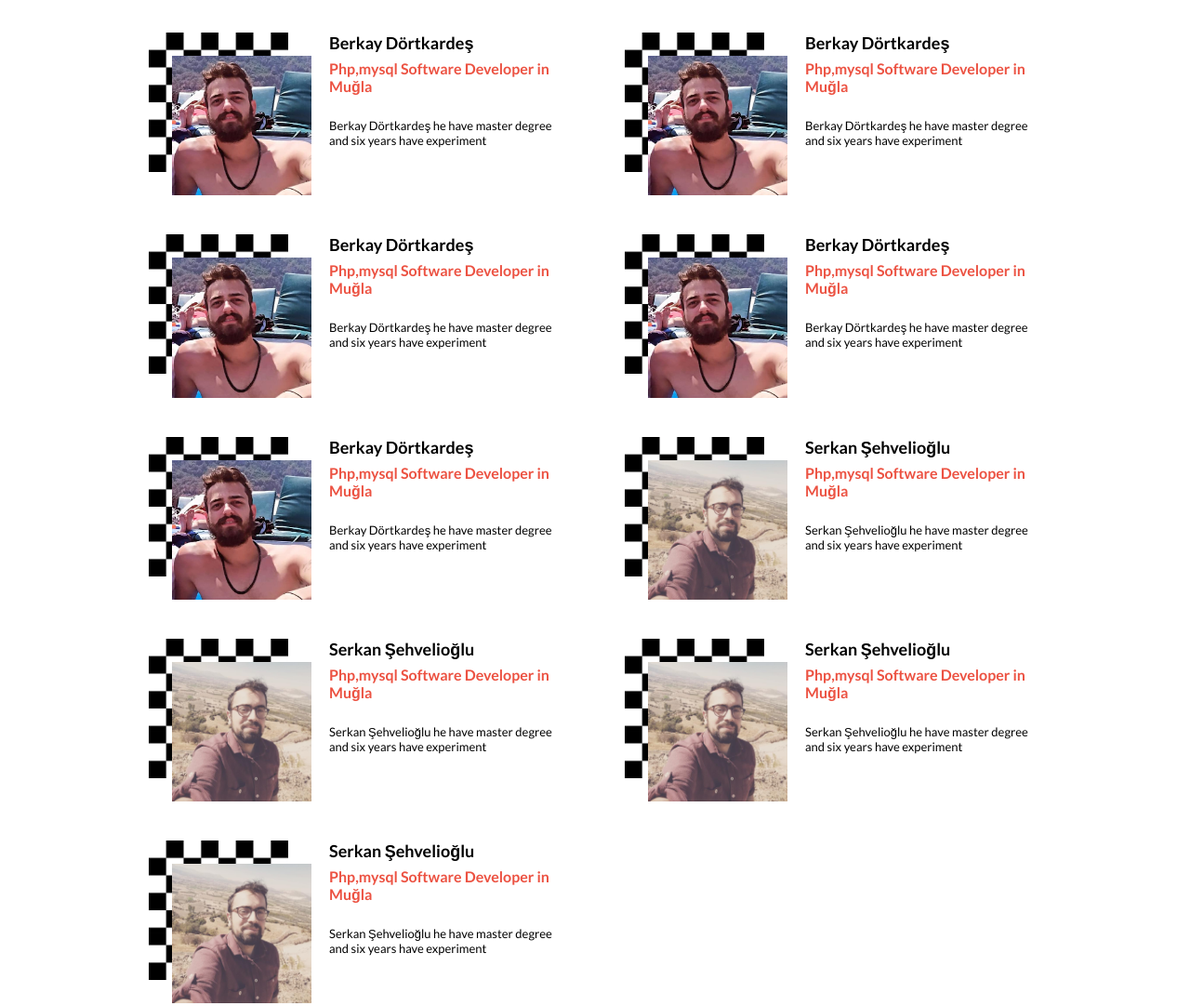
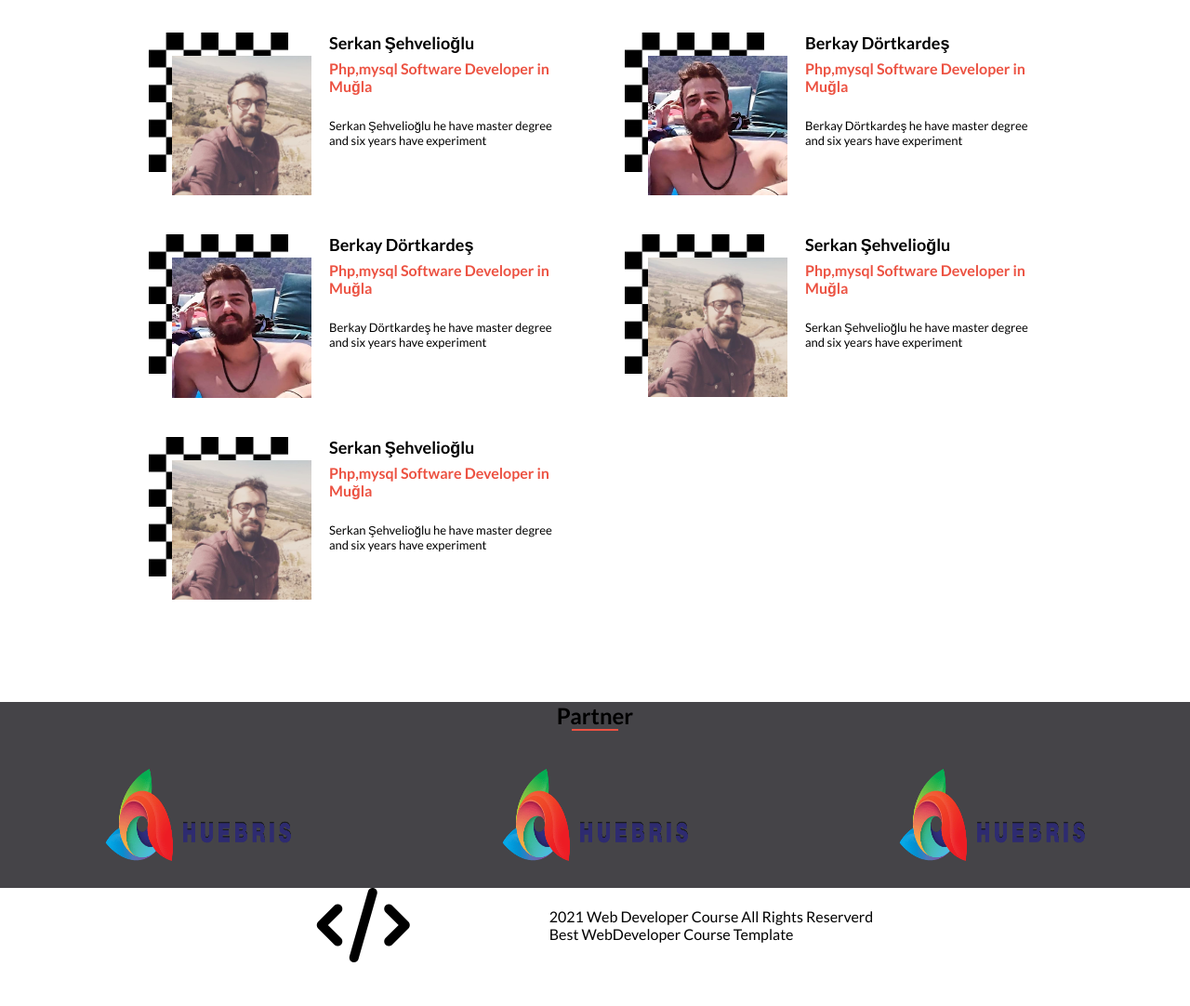
Before and after one commit to AtillaTahak/Capstone-WebdeveloperCourse, a plain HTML site: page index.html in a window 1280 px wide. Shown: the part 1356-2438 px from the top of the page at 93% size. After the commit the page ends 2393 px from the top, so only its background shows below. Drawn offline with Linux system fonts and the light colour scheme.

Commit message:
added dynamic feture speakers

```diff
--- a/css/style.css
+++ b/css/style.css
@@ -42,6 +42,19 @@ footer{
     margin-top: 15%;
     margin-left: 5%;
     display: none;
+    -webkit-animation-name: animatetop;
+    -webkit-animation-duration: 0.4s;
+    animation-name: animatetop;
+    animation-duration: 0.4s
+}
+@-webkit-keyframes animatetop {
+    from {top:-300px; opacity:0}
+    to {top:0; opacity:1}
+}
+
+@keyframes animatetop {
+    from {top:-300px; opacity:0}
+    to {top:0; opacity:1}
 }
 .desktop-module-nav ul{
     display: flex;
--- a/index.html
+++ b/index.html
@@ -130,107 +130,16 @@
 
     <section class="program-speakers">
 
-        <div class="speakers">
-            <div class="speaker-img">
-                <img src="./img/speaker-1.jpg" alt="">
-            </div>
-            <div class="speakers-text">
-                <h5>Berkay Dörtkardeş</h5>
-                <h6>Php,mysql Software Developer in Muğla</h6>
-                <p>Berkay Dörtkardeş he have master degree and six years have experiment
-            </div>
-            </p>
-        </div>
-        <div class="speakers">
-            <div class="speaker-img">
-                <img src="./img/speaker-1.jpg" alt="">
-            </div>
-            <div class="speakers-text">
-                <h5>Berkay Dörtkardeş</h5>
-                <h6>Php,mysql Software Developer in Muğla</h6>
-                <p>Berkay Dörtkardeş he have master degree and six years have experiment
-            </div>
-            </p>
-        </div>
-        <div class="speakers">
-            <div class="speaker-img">
-                <img src="./img/speaker-1.jpg" alt="">
-            </div>
-            <div class="speakers-text">
-                <h5>Berkay Dörtkardeş</h5>
-                <h6>Php,mysql Software Developer in Muğla</h6>
-                <p>Berkay Dörtkardeş he have master degree and six years have experiment
-            </div>
-            </p>
-        </div>
-        <div class="speakers">
-            <div class="speaker-img">
-                <img src="./img/speaker-1.jpg" alt="">
-            </div>
-            <div class="speakers-text">
-                <h5>Berkay Dörtkardeş</h5>
-                <h6>Php,mysql Software Developer in Muğla</h6>
-                <p>Berkay Dörtkardeş he have master degree and six years have experiment
-            </div>
-            </p>
-        </div>
 
-        <div class="speakers">
-            <div class="speaker-img">
-                <img src="./img/speaker-1.jpg" alt="">
-            </div>
-            <div class="speakers-text">
-                <h5>Berkay Dörtkardeş</h5>
-                <h6>Php,mysql Software Developer in Muğla</h6>
-                <p>Berkay Dörtkardeş he have master degree and six years have experiment
-            </div>
-            </p>
-        </div>
-        <div class="speakers">
-            <div class="speaker-img">
-                <img src="./img/speaker-2.jpg" alt="">
-            </div>
-            <div class="speakers-text">
-                <h5>Serkan Şehvelioğlu</h5>
-                <h6>Php,mysql Software Developer in Muğla</h6>
-                <p>Serkan Şehvelioğlu he have master degree and six years have experiment </p>
-            </div>
-        </div>
-        <div class="speakers">
-            <div class="speaker-img">
-                <img src="./img/speaker-2.jpg" alt="">
-            </div>
-            <div class="speakers-text">
-                <h5>Serkan Şehvelioğlu</h5>
-                <h6>Php,mysql Software Developer in Muğla</h6>
-                <p>Serkan Şehvelioğlu he have master degree and six years have experiment </p>
-            </div>
-        </div>
-        <div class="speakers">
-            <div class="speaker-img">
-                <img src="./img/speaker-2.jpg" alt="">
-            </div>
-            <div class="speakers-text">
-                <h5>Serkan Şehvelioğlu</h5>
-                <h6>Php,mysql Software Developer in Muğla</h6>
-                <p>Serkan Şehvelioğlu he have master degree and six years have experiment </p>
-            </div>
-        </div>
-        <div class="speakers">
-            <div class="speaker-img">
-                <img src="./img/speaker-2.jpg" alt="">
-            </div>
-            <div class="speakers-text">
-                <h5>Serkan Şehvelioğlu</h5>
-                <h6>Php,mysql Software Developer in Muğla</h6>
-                <p>Serkan Şehvelioğlu he have master degree and six years have experiment </p>
-            </div>
-        </div>
+
+
+    </section>
+    <section class="program-speakers">
         <div class="speakers-more">
             <a href="#"> More <i class="fas fa-arrow-down"></i></a>
         </div>
+    </section>
 
-    </section>
     <section class="partners">
         <div class="program-speakers-title">
             <h2>Partner</h2>
--- a/js/main.js
+++ b/js/main.js
@@ -17,3 +17,62 @@ moduleOverlay.addEventListener('click',()=>{
     moduleOverlay.style.display ="none";
     moduleMenu.style.display ="none";
 });
+
+const speakers =[
+    {
+        id:"speaker-1",
+        image1:"./img/speaker-2.jpg",
+        names:"Serkan Şehvelioğlu",
+        jobs:"Php,mysql Software Developer in Muğla",
+        paragraph:"Serkan Şehvelioğlu he have master degree and six years have experiment",
+    },
+    {
+        id:"speaker-2",
+        image1:"./img/speaker-1.jpg",
+        names:"Berkay Dörtkardeş",
+        jobs:"Php,mysql Software Developer in Muğla",
+        paragraph:"Berkay Dörtkardeş he have master degree and six years have experiment",
+
+    },
+     {
+        id:"speaker-2",
+        image1:"./img/speaker-1.jpg",
+        names:"Berkay Dörtkardeş",
+        jobs:"Php,mysql Software Developer in Muğla",
+        paragraph:"Berkay Dörtkardeş he have master degree and six years have experiment",
+
+    },
+    {
+        id:"speaker-1",
+        image1:"./img/speaker-2.jpg",
+        names:"Serkan Şehvelioğlu",
+        jobs:"Php,mysql Software Developer in Muğla",
+        paragraph:"Serkan Şehvelioğlu he have master degree and six years have experiment",
+    },
+    {
+        id:"speaker-1",
+        image1:"./img/speaker-2.jpg",
+        names:"Serkan Şehvelioğlu",
+        jobs:"Php,mysql Software Developer in Muğla",
+        paragraph:"Serkan Şehvelioğlu he have master degree and six years have experiment",
+    }
+];
+
+window.addEventListener('load', ()=>{
+    speakers.forEach((e)=>{
+        const element = document.createElement('future-speakers');
+        element.innerHTML =`
+        <div class="speakers">
+        <div class="speaker-img">
+            <img src="${e.image1}" alt="">
+        </div>
+        <div class="speakers-text">
+            <h5>${e.names}</h5>
+            <h6>${e.jobs}</h6>
+            <p>${e.paragraph}</p>
+        </div>
+
+    </div>`;
+    document.querySelector('.program-speakers').appendChild(element);
+    });
+});
```
